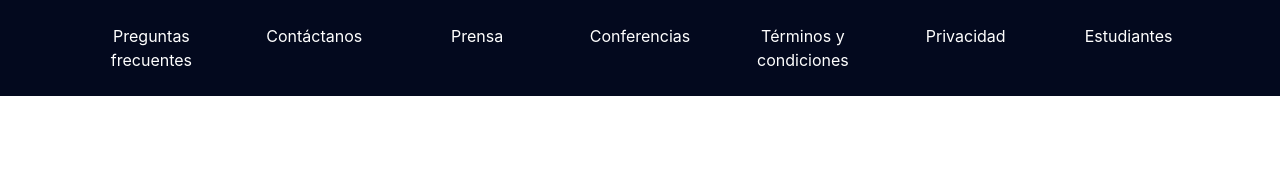
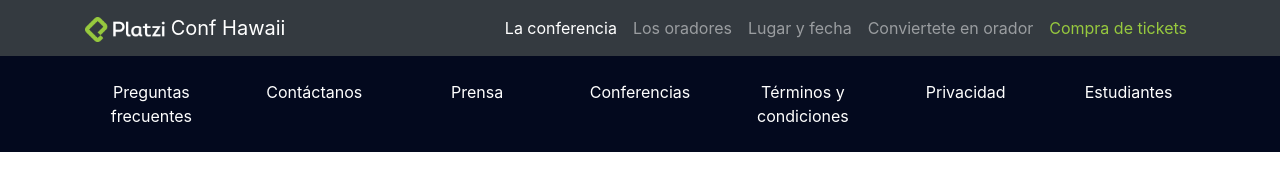
Before and after one commit to jonathlan/bootstrap-essentials, a plain HTML site: page project/index.html in a window 1280 px wide. Drawn offline with nearby package versions, Linux system fonts and the light colour scheme.

Commit message:
Add a header.

```diff
--- a/project/index.css
+++ b/project/index.css
@@ -1,3 +1,11 @@
+.highlight-text{
+    color: #97c93e !important;
+}
+
+#header img {
+    width: 80px;
+}
+
 #footer {
     background: #03091e!important;
 }
--- a/project/index.html
+++ b/project/index.html
@@ -14,7 +14,41 @@
     <title>Let's go to Hawaii</title>
   </head>
   <body>
+    <!-- Header -->
+    <nav id="header" class="navbar navbar-expand-lg navbar-dark bg-dark">
+        <div class="container">
+            <a class="navbar-brand" href="#">
+                <img src="./assets/images/platzi-logo.png" alt="Platzi logo">
+                Conf Hawaii
+            </a>
+            <button class="navbar-toggler" type="button" data-toggle="collapse" data-target="#navbarSupportedContent" aria-controls="navbarSupportedContent" aria-expanded="false" aria-label="Toggle navigation">
+            <span class="navbar-toggler-icon"></span>
+            </button>
 
+            <div class="collapse navbar-collapse" id="navbarSupportedContent">
+            <ul class="navbar-nav ml-auto">
+                <li class="nav-item active">
+                <a class="nav-link" href="#">La conferencia</a>
+                </li>
+                <li class="nav-item">
+                <a class="nav-link" href="#">Los oradores</a>
+                </li>
+                <li class="nav-item">
+                    <a class="nav-link" href="#">Lugar y fecha</a>
+                </li>
+                <li class="nav-item">
+                    <a class="nav-link" href="#">Conviertete en orador</a>
+                </li>
+                <li class="nav-item">
+                    <a class="nav-link highlight-text" href="#">Compra de tickets</a>
+                </li>
+            </ul>
+            </div>
+        </div>
+    </nav>
+    <!-- /Header -->
+
+    <!-- Footer -->
     <footer id="footer" class="pb-4 pt-4">
         <div class="container">
             <div class="row text-center">
@@ -42,6 +76,7 @@
             </div>
         </div>
     </footer>
+    <!-- /Footer -->
 
     <!-- Optional JavaScript-->
     <script src="https://cdn.jsdelivr.net/npm/jquery@3.5.1/dist/jquery.slim.min.js" integrity="sha384-DfXdz2htPH0lsSSs5nCTpuj/zy4C+OGpamoFVy38MVBnE+IbbVYUew+OrCXaRkfj" crossorigin="anonymous"></script>
```
